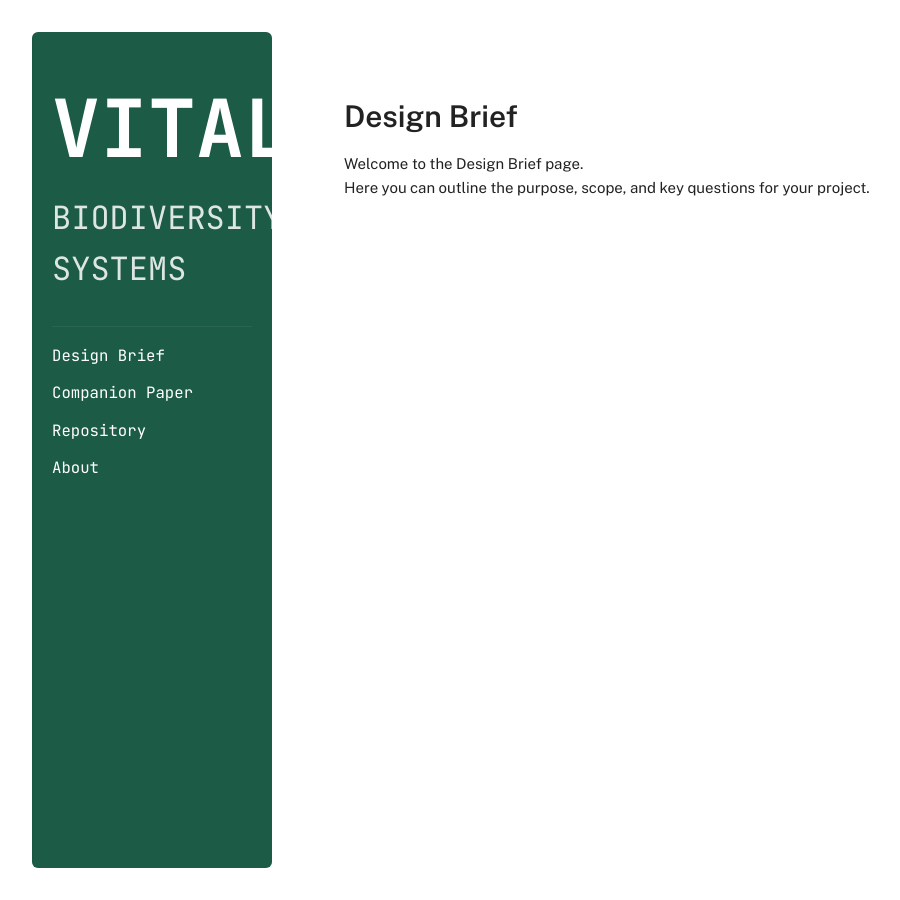
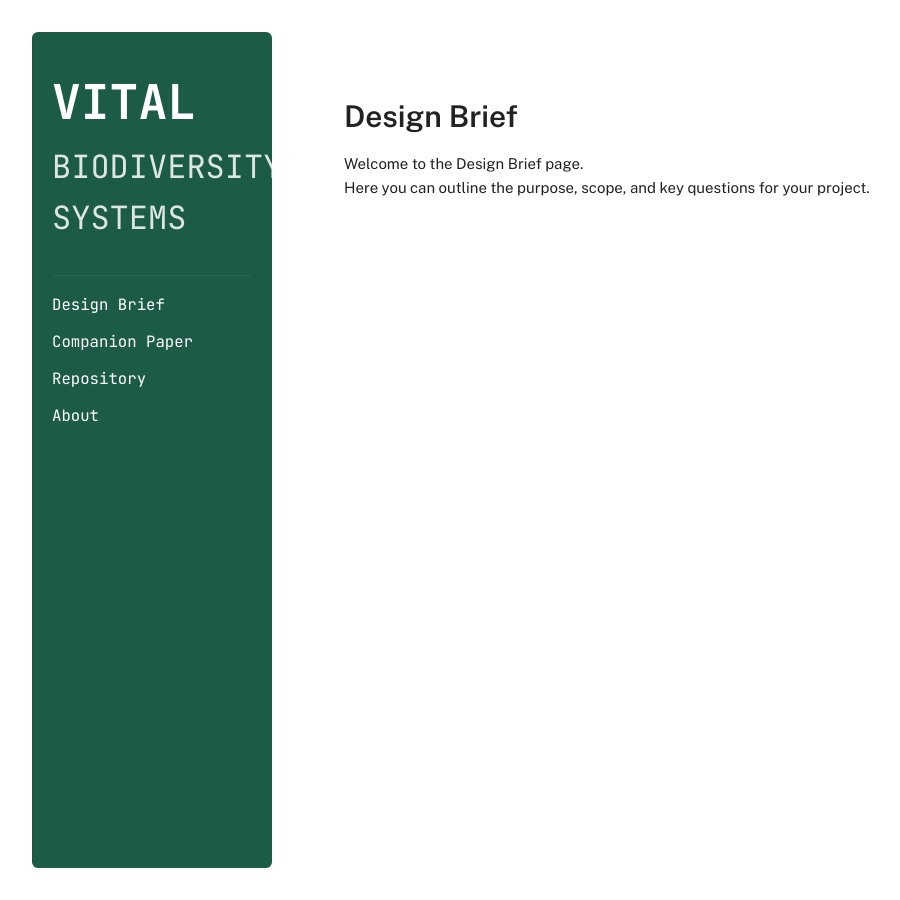
Before and after one commit to vitalbiodiversity/vitalbiodiversity.github.io, a Jekyll site: the page built from index.md, in a window 1280 px wide and 900 px high. Shown: the whole window, without its empty margins (58-958 px from the left). Built offline with Jekyll 4.4.1, drawn with Linux system fonts in a browser that asks for light colours.

Commit message:
Update style.css

```diff
--- a/assets/css/style.css
+++ b/assets/css/style.css
@@ -84,7 +84,7 @@ body {
 
 /* Larger part of title */
 .site-title .title-large {
-  font-size: 5rem;   /* adjust bigger if needed */
+  font-size: 3rem;   /* adjust bigger if needed */
   font-weight: 700;
   margin-right: 0.25rem;
 }
```
